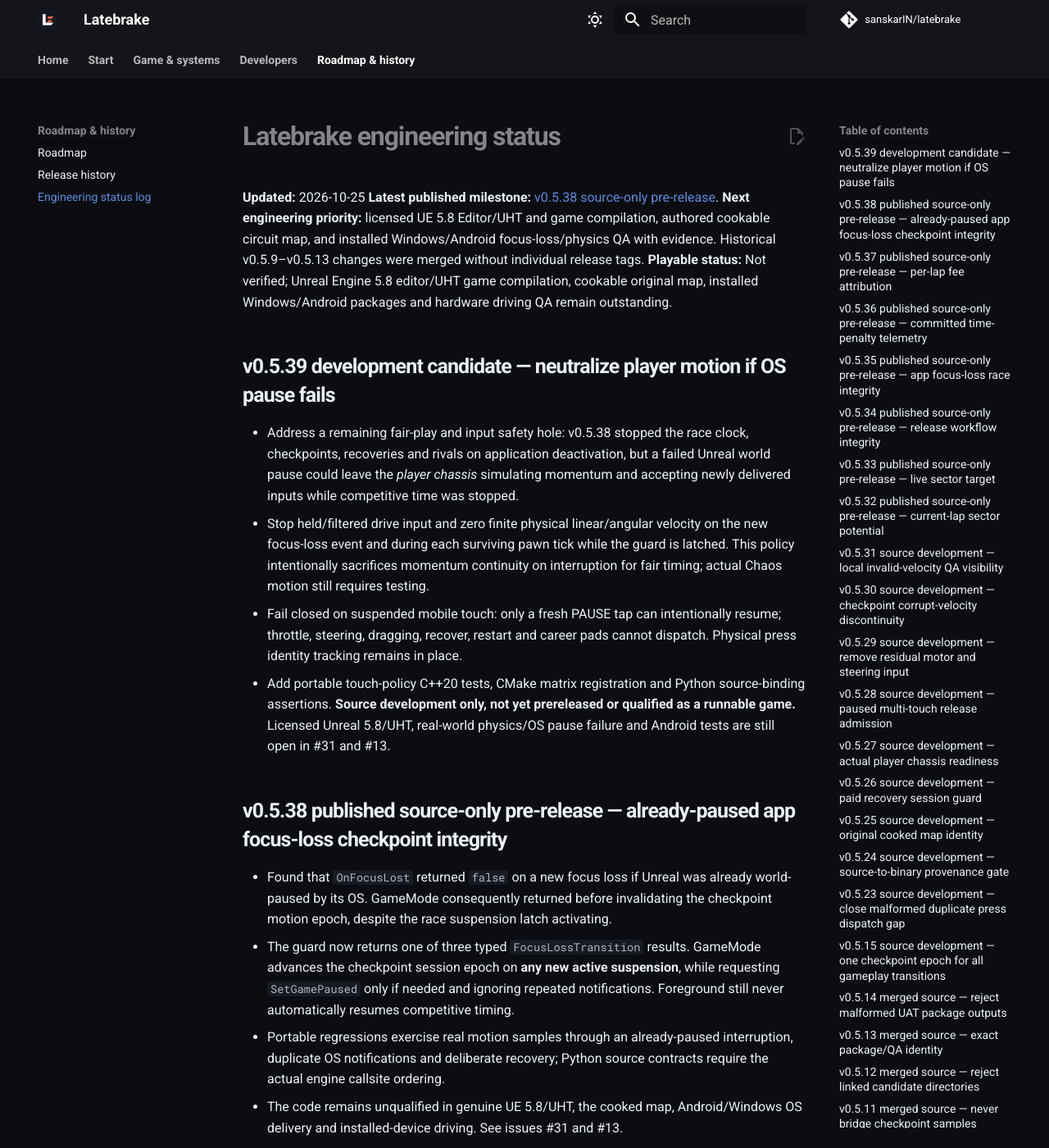
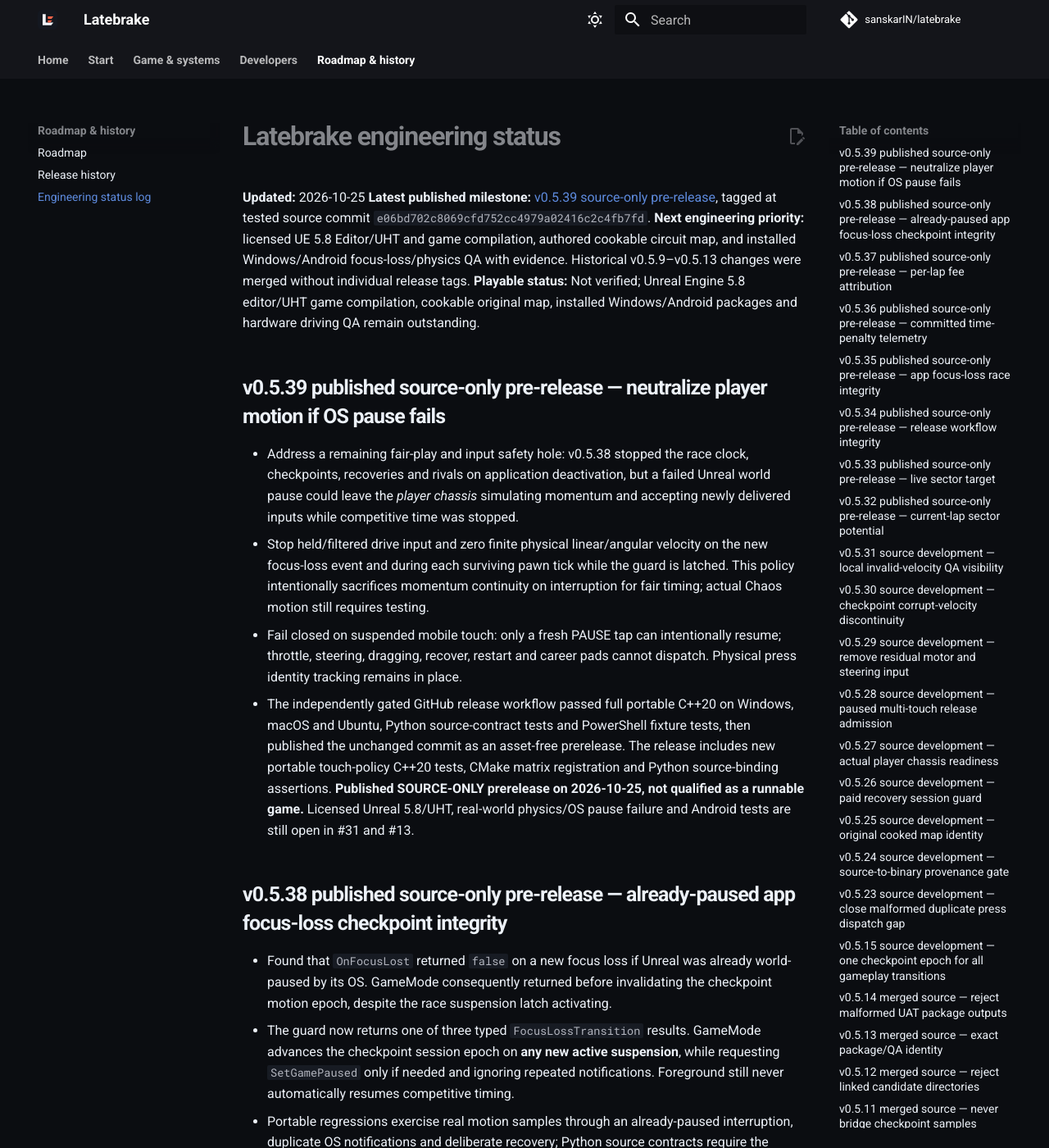
Before and after one commit to sanskarIN/latebrake, an MkDocs documentation site: the page built from docs/STATUS.md, in a window 1280 px wide and 1400 px high. Shown: the whole window at 82% size. Built offline with MkDocs 1.6.1 and Material for MkDocs 9.7.7, drawn with Linux system fonts in a browser that asks for light colours; comment, search, counter and statistics services are not loaded.

Commit message:
docs: sync Pages and README with verified v0.5.39 source pre-release
* docs: report published source-only v0.5.39 accurately in README

* docs(pages): show current source-only release on development status

* docs(pages): update homepage to published v0.5.39 and limits

* docs(pages): include confirmed v0.5.39 in release timeline

* docs: update engineering record after verified v0.5.39 publication

* docs: mark v0.5.39 published only after release gate passed

* docs: record published source-only touch safety with device QA still outstanding

* docs: repair and sort source-only milestone table, mark v0.5.39 published

* test(pages): require published v0.5.39 homepage, status and release notes

* docs: clarify shipped portable tests in engineering status

```diff
--- a/docs/ROADMAP.md
+++ b/docs/ROADMAP.md
@@ -77,8 +77,12 @@
 A manual authorized self-hosted runner may execute the new pipeline; the
 ordinary CI cannot package Unreal games. No new version is being published
 solely because packaging helper scripts now exist.
+### Recent published source-only milestones
+
+| Version | Source scope | Qualification outstanding |
+| --- | --- | --- |
+| v0.5.39 (published source-only pre-release) | Neutralize player momentum/inputs when OS focus-loss pause fails and allow only fresh PAUSE touches to resume | Three-OS portable policy tests plus Unreal source contracts; Unreal physics and real-device qualification remain outstanding |
 | v0.5.38 (published source-only pre-release) | Ensure every new OS focus-loss suspension invalidates checkpoint motion even if Unreal was already paused; retain manual resume | Strict portable C++20 plus Unreal-source binding checks; actual Unreal/Android/Win64 interruption and crossing QA outstanding |
 | v0.5.37 (published source-only pre-release) | Attribute charged recovery fees to current and last completed lap only at ordered lap boundaries; show actual attribution on non-compact HUD | Strict three-OS C++20 and Editor binding contracts, plus required future Unreal/device rendering QA |
 | v0.5.36 (published source-only pre-release) | Track only successfully charged recovery/time fees atomically; show already-included total on HUD/results and verify source integration | Strict C++20 and Python HUD contracts; installed Unreal and device rendering/physics QA remains open |
 | v0.5.35 (published source-only pre-release) | Suspend player time, checkpoint scoring, recoveries and rival driving on app focus loss independently of a successful engine world pause; explicitly resume after player action | C++20 and source bindings; genuine Unreal 5.8 and installed Win64/Android focus-loss QA still required |
-| v0.5.39 (in development, not released) | Neutralize player momentum/inputs when OS focus-loss pause fails and allow only fresh PAUSE touches to resume | Three-OS portable policy tests plus Unreal source contracts; Unreal physics and real-device qualification remain outstanding |
--- a/docs/STATUS.md
+++ b/docs/STATUS.md
@@ -1,16 +1,16 @@
 # Latebrake engineering status
 
 **Updated:** 2026-10-25
-**Latest published milestone:** [v0.5.38 source-only pre-release](https://github.com/sanskarIN/latebrake/releases/tag/v0.5.38).
+**Latest published milestone:** [v0.5.39 source-only pre-release](https://github.com/sanskarIN/latebrake/releases/tag/v0.5.39), tagged at tested source commit `e06bd702c8069cfd752cc4979a02416c2c4fb7fd`.
 **Next engineering priority:** licensed UE 5.8 Editor/UHT and game compilation, authored cookable circuit map, and installed Windows/Android focus-loss/physics QA with evidence. Historical v0.5.9–v0.5.13 changes were merged without individual release tags.
 **Playable status:** Not verified; Unreal Engine 5.8 editor/UHT game compilation, cookable original map, installed Windows/Android packages and hardware driving QA remain outstanding.
 
-## v0.5.39 development candidate — neutralize player motion if OS pause fails
+## v0.5.39 published source-only pre-release — neutralize player motion if OS pause fails
 
 - Address a remaining fair-play and input safety hole: v0.5.38 stopped the race clock, checkpoints, recoveries and rivals on application deactivation, but a failed Unreal world pause could leave the *player chassis* simulating momentum and accepting newly delivered inputs while competitive time was stopped.
 - Stop held/filtered drive input and zero finite physical linear/angular velocity on the new focus-loss event and during each surviving pawn tick while the guard is latched. This policy intentionally sacrifices momentum continuity on interruption for fair timing; actual Chaos motion still requires testing.
 - Fail closed on suspended mobile touch: only a fresh PAUSE tap can intentionally resume; throttle, steering, dragging, recover, restart and career pads cannot dispatch. Physical press identity tracking remains in place.
-- Add portable touch-policy C++20 tests, CMake matrix registration and Python source-binding assertions. **Source development only, not yet prereleased or qualified as a runnable game.** Licensed Unreal 5.8/UHT, real-world physics/OS pause failure and Android tests are still open in #31 and #13.
+- The independently gated GitHub release workflow passed full portable C++20 on Windows, macOS and Ubuntu, Python source-contract tests and PowerShell fixture tests, then published the unchanged commit as an asset-free prerelease. The release includes new portable touch-policy C++20 tests, CMake matrix registration and Python source-binding assertions. **Published SOURCE-ONLY prerelease on 2026-10-25, not qualified as a runnable game.** Licensed Unreal 5.8/UHT, real-world physics/OS pause failure and Android tests are still open in #31 and #13.
 
 ## v0.5.38 published source-only pre-release — already-paused app focus-loss checkpoint integrity
 
--- a/docs/TOUCH_CONTROLS.md
+++ b/docs/TOUCH_CONTROLS.md
@@ -317,7 +317,7 @@
 deactivation, and interrupted SaveGame operations. Portable source tests
 cannot confirm actual OS event delivery or in-engine pausing.
 
-### v0.5.39 development candidate: physics and touch on failed OS pause
+### v0.5.39 source-only pre-release: physics and touch on failed OS pause
 
 If the app deactivates but Unreal fails to pause the world, the race-suspension
 latch also zeros the player's throttle, steering, filtered axes, and physical
```
Also changed, not shown: CHANGELOG.md (+1 -1 lines), README.md (+2 -1 lines), docs/development-status.md (+2 -2 lines), docs/index.md (+1 -1 lines), docs/release-history.md (+3 -2 lines), 1 other file.
